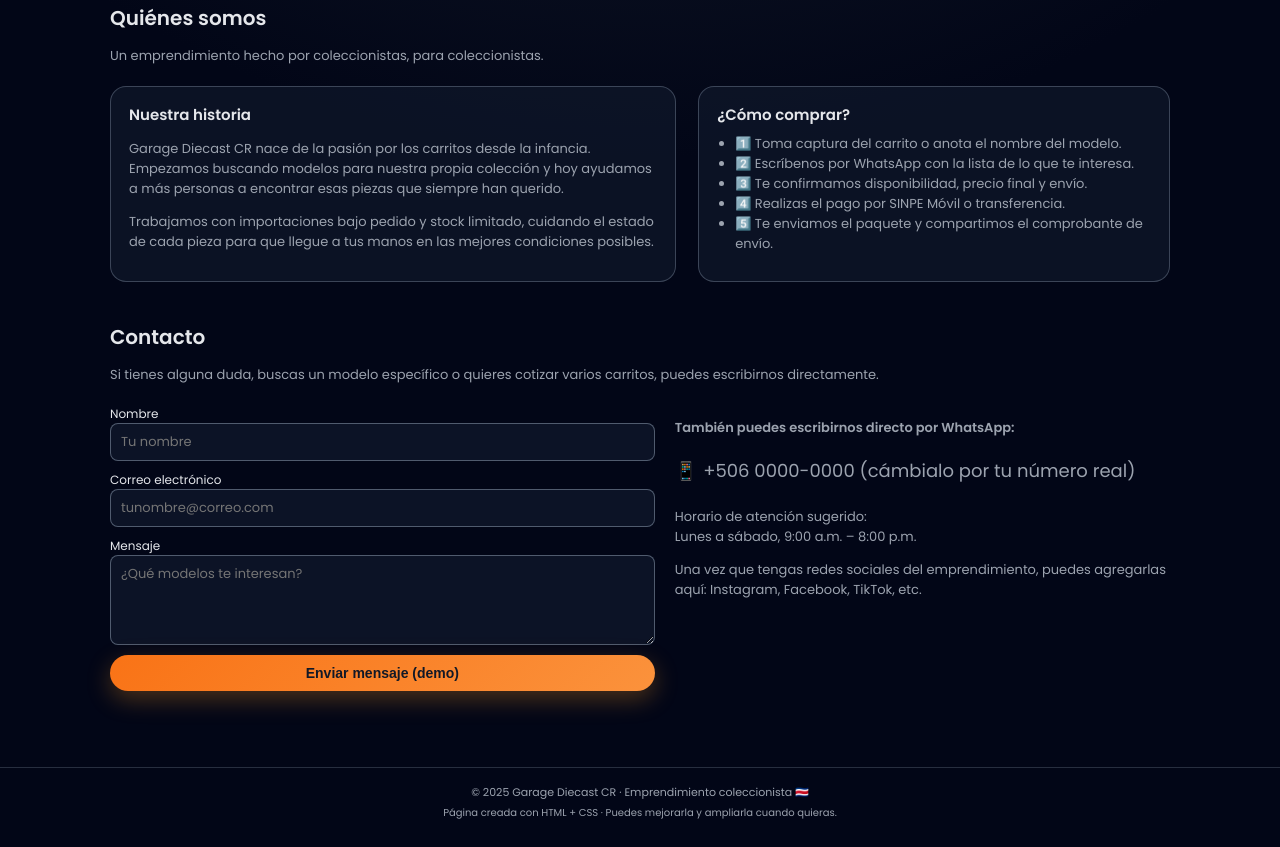
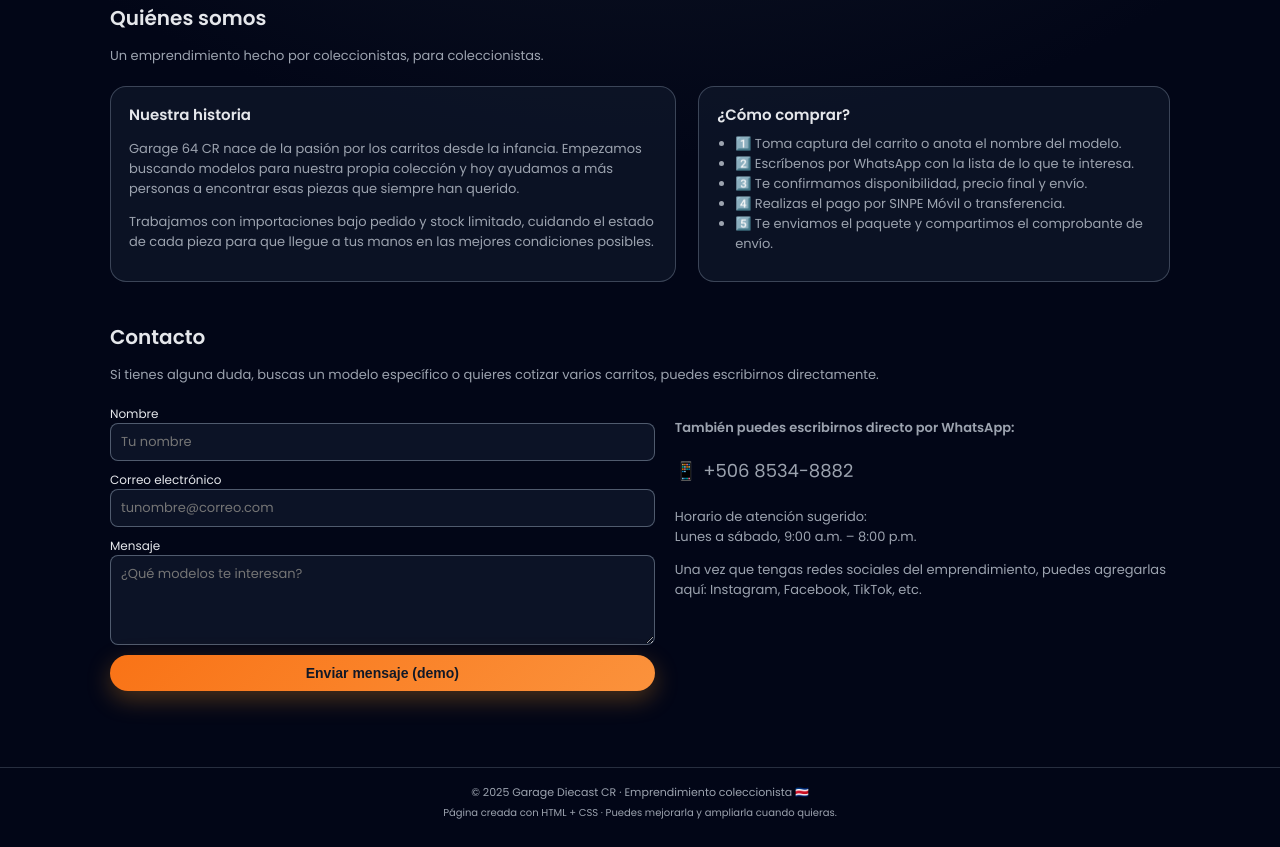
Before and after one commit to sebastiancr0510/P-gina-emprendimiento, a plain HTML site: page index.html in a window 1280 px wide. Shown: the part 828-1675 px from the top of the page. Drawn offline with Linux system fonts and the light colour scheme.

Commit message:
Update index.html

```diff
--- a/index.html
+++ b/index.html
@@ -3,7 +3,7 @@ index.html
 <html lang="es">
 <head>
     <meta charset="UTF-8">
-    <title>Garage Diecast CR - Carritos Coleccionables</title>
+    <title>Garage 64 CR - Carritos Coleccionables</title>
     <meta name="viewport" content="width=device-width, initial-scale=1.0">
 
     <!-- Fuente de Google (opcional) -->
@@ -575,7 +575,7 @@ index.html
             <div class="bloque">
                 <h3>Nuestra historia</h3>
                 <p>
-                    Garage Diecast CR nace de la pasión por los carritos desde la infancia. Empezamos
+                    Garage 64 CR nace de la pasión por los carritos desde la infancia. Empezamos
                     buscando modelos para nuestra propia colección y hoy ayudamos a más personas
                     a encontrar esas piezas que siempre han querido.
                 </p>
@@ -633,7 +633,7 @@ index.html
                 <p><strong>También puedes escribirnos directo por WhatsApp:</strong></p>
                 <p class="whatsapp-tag">
                     <span>📱</span>
-                    <span>+506 0000-0000 (cámbialo por tu número real)</span>
+                    <span>+506 8534-8882 </span>
                 </p>
                 <p style="margin-top:10px;">
                     Horario de atención sugerido: <br>
```
